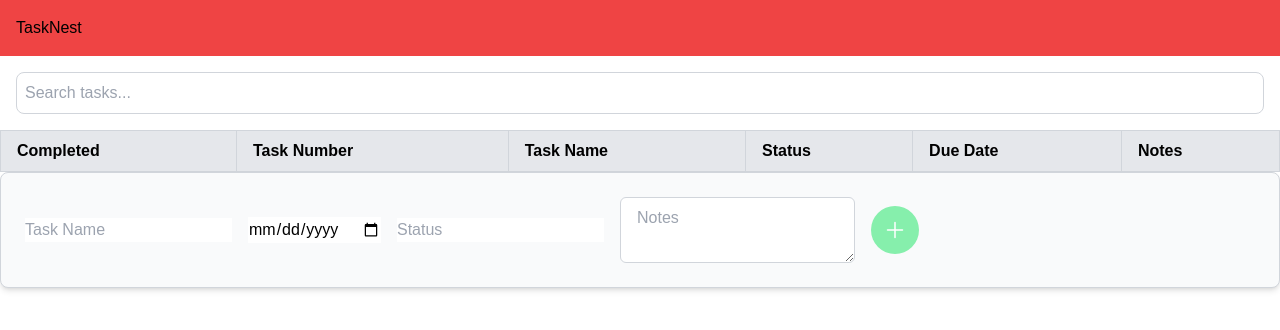
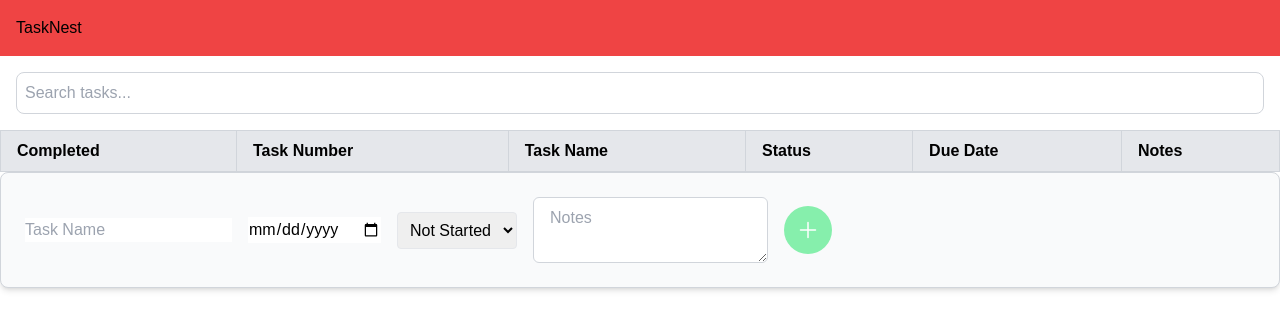
Before and after one commit to g33ya/task-dashboard, a Next.js app: page / in a window 1280 px wide. Shown: the top 330 px of the page. Built offline with nearby package versions, Linux system fonts and the light colour scheme.

Commit message:
Status form input changed to dropdown

```diff
--- a/app/components/table.js
+++ b/app/components/table.js
@@ -98,13 +98,16 @@ export function TaskTable( { searchTerm }) {
                     value={newTask.dueDate}
                     onChange={handleInputChange}
                     />
-                    <input
-                    type="text"
-                    name="status"
-                    value={newTask.status}
-                    onChange={handleInputChange}
-                    placeholder="Status"
-                    />
+                    <select
+                        name="status"
+                        value={newTask.status}
+                        onChange={handleInputChange}
+                        className="border p-2 rounded"
+                    >
+                        <option value="not-started">Not Started</option>
+                        <option value="in-progress">In Progress</option>
+                        <option value="complete">Complete</option>
+                    </select>
                     <div className="flex items-center w-full sm:w-auto space-x-4">
                         <textarea
                             name="notes"
--- a/app/components/tablerow.js
+++ b/app/components/tablerow.js
@@ -12,12 +12,18 @@ export function TableRow( {task, taskNum, onEdit, removeTask} ) {
     const handleCheckboxChange = () => {
         setIsChecked(!isChecked);
     };
+
+    const statusDisplay = {
+        'not-started': 'Not Started',
+        'in-progress': 'In Progress',
+        'complete': 'Complete'
+    };
     return (
         <tr className={`bg-white ${isChecked ? 'line-through' : ''}`}>
             <TaskCheckbox isChecked={isChecked} handleCheckboxChange={handleCheckboxChange}/>
             <td className="border border-gray-300 px-4 py-2">{taskNum}</td>
             <td className="border border-gray-300 px-4 py-2">{task.name}</td>
-            <td className="border border-gray-300 px-4 py-2">{task.status}</td>
+            <td className="border border-gray-300 px-4 py-2">{statusDisplay[task.status] || '' }</td>
             <td className="border border-gray-300 px-4 py-2">{task.dueDate}</td>
             <td className="border border-gray-300 px-4 py-2">{task.notes}</td>
             <td className="border border-gray-300 px-4 py-2">
@@ -27,7 +33,6 @@ export function TableRow( {task, taskNum, onEdit, removeTask} ) {
                         className="bg-blue-500 text-white w-12 h-12 rounded-full hover:bg-blue-600 focus:outline-none focus:ring-2 focus:ring-blue-400 flex items-center justify-center"
                         >
                             <PencilIcon className="w-6 h-6" />
-
                     </button>
                     <button
                         type="button"
```
